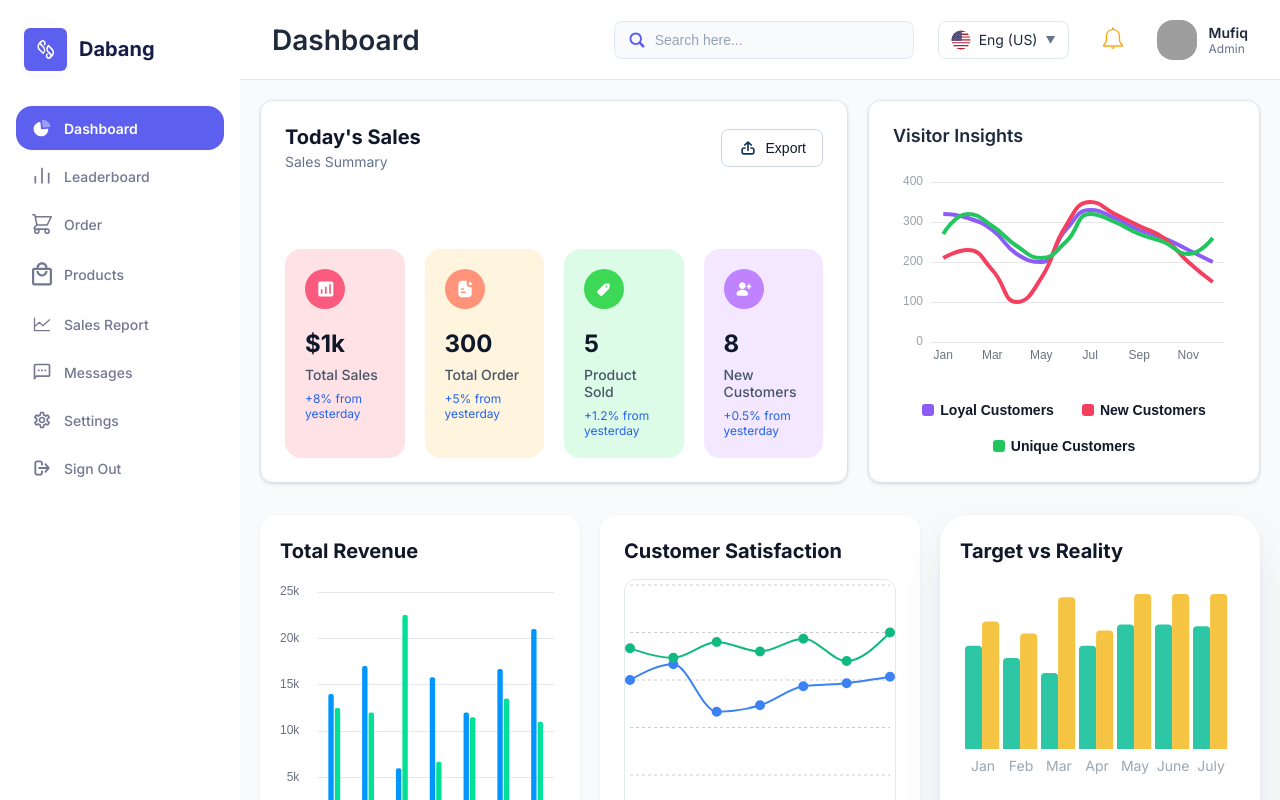
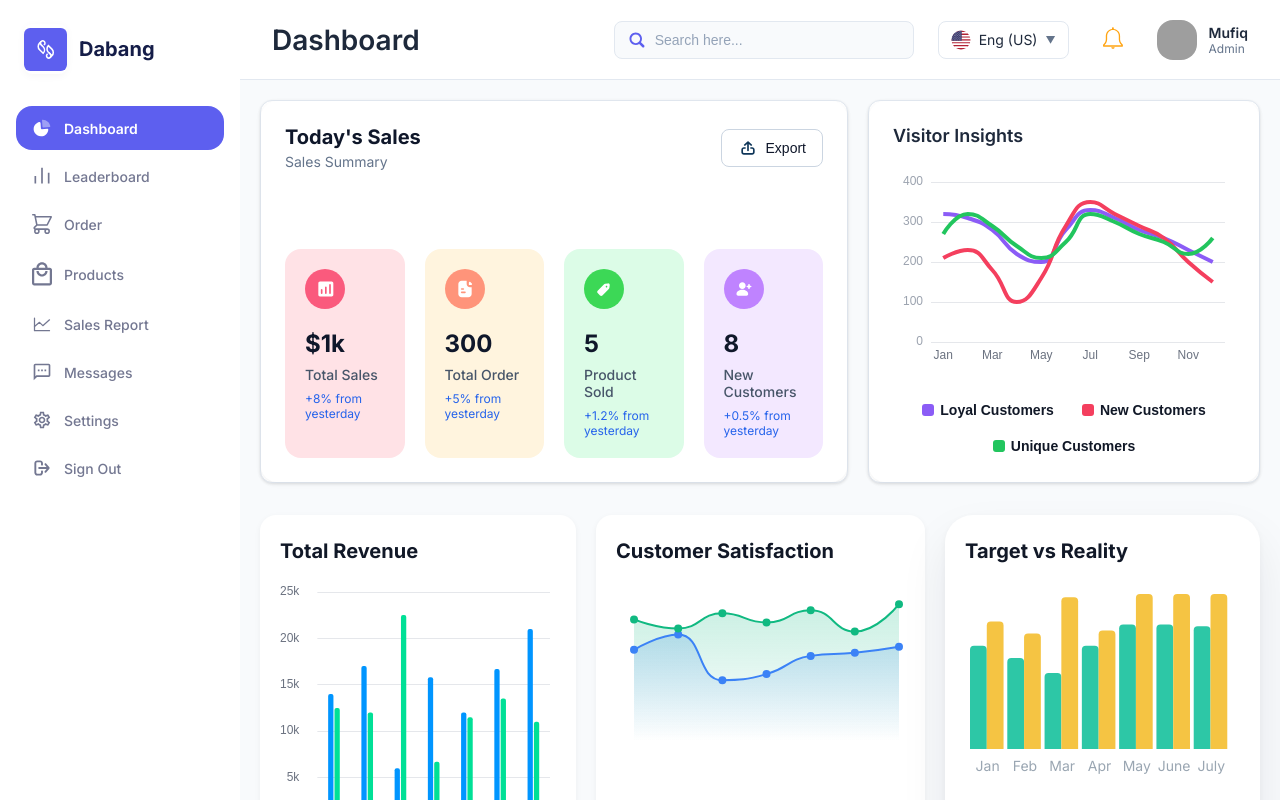
Before and after one commit to PiyushGhavghave/React-CRA-starter-template, a React (Create React App) app: page / in a window 1280 px wide. Built offline with nearby package versions, Linux system fonts and the light colour scheme; grey boxes are pictures that could not be loaded.

Commit message:
Temporary commit for customer satisfaction component changes

```diff
--- a/src/components/CustomerSatisfaction.css
+++ b/src/components/CustomerSatisfaction.css
@@ -1,37 +1,40 @@
-.customer-satisfaction {
-  background: #fff;
+.customer-satisfaction-card {
+  background: #ffffff;
   border-radius: 16px;
-  padding: 24px;
-  box-shadow: 0 2px 6px rgba(0,0,0,0.05);
-  height: 100%;
+  box-shadow: 0 2px 6px rgba(0, 0, 0, 0.05);
+  padding: 24px 20px;
   display: flex;
   flex-direction: column;
-  justify-content: space-between;
+  height: 100%;
 }
 
-.customer-satisfaction h2 {
+.customer-satisfaction-title {
   font-size: 20px;
   font-weight: 700;
+  color: #111827;
   margin-bottom: 16px;
-  color: #111827;
 }
 
-.chart-container {
-  flex-grow: 1;
+.customer-satisfaction-chart {
+  width: 100%;
+  flex: 1;
 }
 
-.legend {
+.customer-satisfaction-legend {
   display: flex;
-  justify-content: space-evenly;
+  justify-content: center;
+  align-items: center;
   margin-top: 16px;
   border-top: 1px solid #e5e7eb;
   padding-top: 12px;
+  gap: 24px;
 }
 
 .legend-item {
   display: flex;
   flex-direction: column;
   align-items: center;
+  text-align: center;
 }
 
 .legend-item .dot {
@@ -42,11 +45,11 @@
 }
 
 .legend-item .dot.blue {
-  background: #3B82F6;
+  background: #3b82f6;
 }
 
 .legend-item .dot.green {
-  background: #10B981;
+  background: #10b981;
 }
 
 .legend-item .label {
@@ -60,3 +63,9 @@
   margin-top: 4px;
   color: #111827;
 }
+
+.divider {
+  width: 1px;
+  height: 24px;
+  background: #e5e7eb;
+}
--- a/src/components/CustomerSatisfaction.js
+++ b/src/components/CustomerSatisfaction.js
@@ -1,87 +1,108 @@
-import React from "react";
-import {
-  LineChart,
-  Line,
-  XAxis,
-  YAxis,
-  Tooltip,
-  ResponsiveContainer,
-  CartesianGrid,
-  Area
-} from "recharts";
+import React, { useMemo } from "react";
+import ReactECharts from "echarts-for-react";
 import "./CustomerSatisfaction.css";
 
-const data = [
-  { name: "Jan", lastMonth: 3000, thisMonth: 4000 },
-  { name: "Feb", lastMonth: 3500, thisMonth: 3700 },
-  { name: "Mar", lastMonth: 2000, thisMonth: 4200 },
-  { name: "Apr", lastMonth: 2200, thisMonth: 3900 },
-  { name: "May", lastMonth: 2800, thisMonth: 4300 },
-  { name: "Jun", lastMonth: 2900, thisMonth: 3600 },
-  { name: "Jul", lastMonth: 3100, thisMonth: 4500 },
-];
+const CustomerSatisfaction = () => {
+  const data = {
+    "Last Month": [3000, 3500, 2000, 2200, 2800, 2900, 3100],
+    "This Month": [4000, 3700, 4200, 3900, 4300, 3600, 4500],
+  };
 
-export default function CustomerSatisfaction() {
+  const option = useMemo(() => {
+    return {
+      color: ["#3B82F6", "#10B981"],
+
+      tooltip: {
+        trigger: "item",
+        confine: true,
+      },
+
+      legend: { show: false }, // we’ll build custom legend below
+
+      grid: {
+        top: 10,
+        left: -20,
+        right: 6,
+        bottom: 0,
+        containLabel: true,
+      },
+
+      xAxis: {
+        type: "category",
+        boundaryGap: false,
+        data: ["Mon", "Tue", "Wed", "Thu", "Fri", "Sat", "Sun"],
+        show: false,
+      },
+
+      yAxis: {
+        type: "value",
+        show: false,
+      },
+
+      series: [
+        {
+          name: "Last Month",
+          type: "line",
+          smooth: true,
+          data: data["Last Month"],
+          symbol: "circle",
+          symbolSize: 8,
+          areaStyle: {
+            color: {
+              type: "linear",
+              x: 0,
+              y: 0,
+              x2: 0,
+              y2: 1,
+              colorStops: [
+                { offset: 0, color: "rgba(59, 130, 246, 0.32)" },
+                { offset: 1, color: "rgba(59, 130, 246, 0)" },
+              ],
+            },
+          },
+          emphasis: { focus: "series" },
+        },
+        {
+          name: "This Month",
+          type: "line",
+          smooth: true,
+          data: data["This Month"],
+          symbol: "circle",
+          symbolSize: 8,
+          areaStyle: {
+            color: {
+              type: "linear",
+              x: 0,
+              y: 0,
+              x2: 0,
+              y2: 1,
+              colorStops: [
+                { offset: 0, color: "rgba(16, 185, 129, 0.32)" },
+                { offset: 1, color: "rgba(16, 185, 129, 0)" },
+              ],
+            },
+          },
+          emphasis: { focus: "series" },
+        },
+      ],
+    };
+  }, []);
+
   return (
-    <div className="customer-satisfaction">
-      <h2>Customer Satisfaction</h2>
+    <div className="customer-satisfaction-card">
+      <h2 className="customer-satisfaction-title">Customer Satisfaction</h2>
 
-      <div className="chart-container" style={{ boxShadow: "none", padding: 0 }}>
-        <ResponsiveContainer width="100%" height={200}>
-          <LineChart data={data} >
-            <defs>
-              <linearGradient id="colorLastMonth" x1="0" y1="0" x2="0" y2="1">
-                <stop offset="0%" stopColor="#3B82F6" stopOpacity={0}/>
-                <stop offset="100%" stopColor="#3B82F6" stopOpacity={0}/>
-              </linearGradient>
-              <linearGradient id="colorThisMonth" x1="0" y1="0" x2="0" y2="1">
-                <stop offset="0%" stopColor="#10B981" stopOpacity={0}/>
-                <stop offset="100%" stopColor="#10B981" stopOpacity={0}/>
-              </linearGradient>
-            </defs>
-
-            <CartesianGrid strokeDasharray="3 3" vertical={false} />
-            <XAxis hide/>
-            <YAxis hide />
-            <Tooltip cursor={{ stroke: "#ccc", strokeWidth: 1 }} />
-
-            <Area
-              type="monotone"
-              dataKey="lastMonth"
-              stroke="none"
-              fill="url(#colorLastMonth)"
-            />
-            <Area
-              type="monotone"
-              dataKey="thisMonth"
-              stroke="none"
-              fill="url(#colorThisMonth)"
-            />
-
-            <Line
-              type="monotone"
-              dataKey="lastMonth"
-              stroke="#3B82F6"
-              strokeWidth={2}
-              dot={{ fill: "#3B82F6", r: 4 }}
-            />
-            <Line
-              type="monotone"
-              dataKey="thisMonth"
-              stroke="#10B981"
-              strokeWidth={2}
-              dot={{ fill: "#10B981", r: 4 }}
-            />
-          </LineChart>
-        </ResponsiveContainer>
+      <div className="customer-satisfaction-chart">
+        <ReactECharts option={option} style={{ height: 182, width: "100%" }} />
       </div>
 
-      <div className="legend">
+      <div className="customer-satisfaction-legend">
         <div className="legend-item">
           <span className="dot blue"></span>
           <span className="label">Last Month</span>
           <span className="value">$3,004</span>
         </div>
+        <div className="divider"></div>
         <div className="legend-item">
           <span className="dot green"></span>
           <span className="label">This Month</span>
@@ -90,4 +111,6 @@ export default function CustomerSatisfaction() {
       </div>
     </div>
   );
-}
+};
+
+export default CustomerSatisfaction;
```
